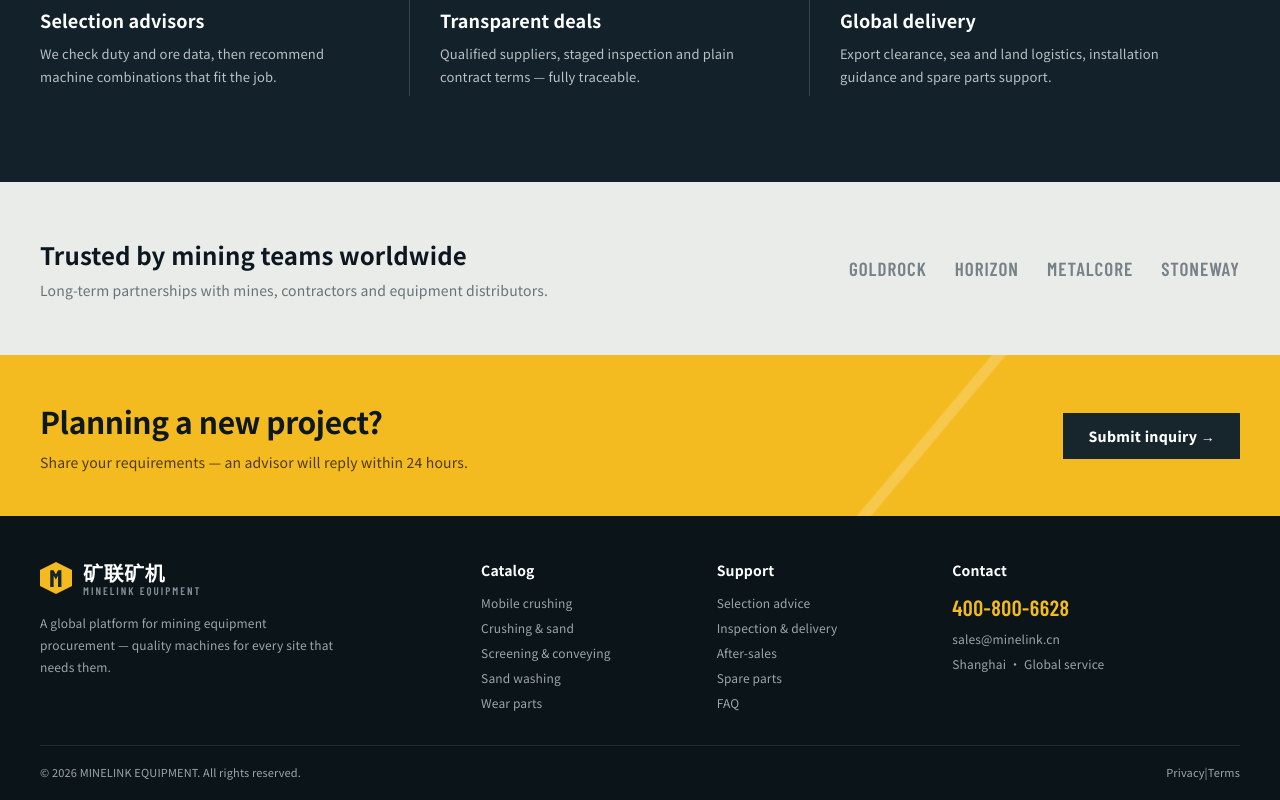
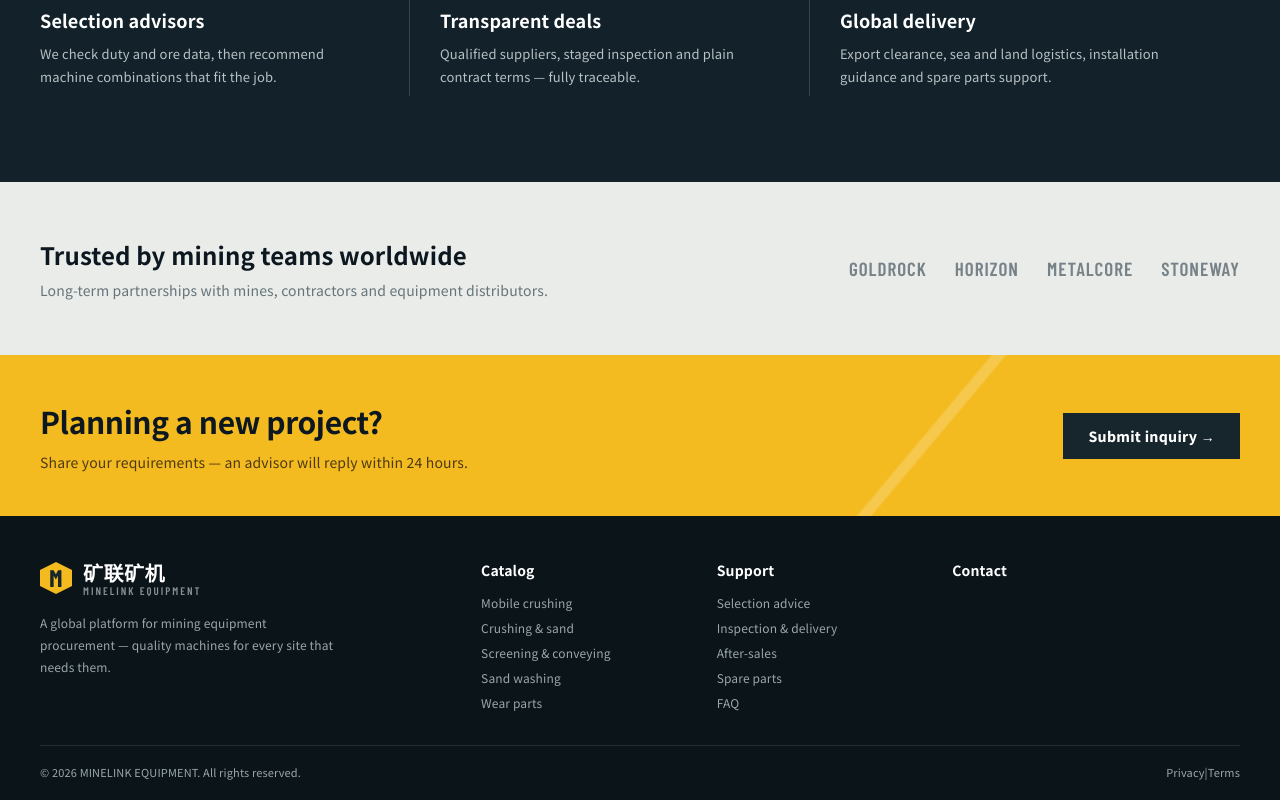
Before and after one commit to SSYin-yg/Vite-React-Hono, a React (Vite) app in the folder apps/web/: page /en in a window 1280 px wide. Shown: the part 1968-2768 px from the top of the page. Built offline with nearby package versions, Linux system fonts and the light colour scheme; no server answers.

Commit message:
fix: use centralized contact settings in footer

```diff
--- a/apps/web/src/components/SiteFooter.tsx
+++ b/apps/web/src/components/SiteFooter.tsx
@@ -5,12 +5,11 @@ export default function SiteFooter() {
   const { base, lang, t, settings } = useSite();
   const brandZh = settings.site_name_zh || '矿联矿机';
   const brandEn = settings.site_name_en || 'MINELINK EQUIPMENT';
-  const copy =
-    (lang === 'zh' ? settings.site_description_zh : settings.site_description_en) ||
-    t('footer.copy');
-  const phone = settings.contact_phone || '400-800-6628';
-  const email = settings.contact_email || 'sales@minelink.cn';
-  const location = settings.contact_address || t('footer.location');
+  const copy = (lang === 'zh' ? settings.site_description_zh : settings.site_description_en) || t('footer.copy');
+  const phone = String(settings.contact_phone ?? '').trim();
+  const email = String(settings.contact_email ?? '').trim();
+  const location = String(settings.contact_address ?? '').trim();
+  const phoneHref = phone.replace(/[^\d+]/g, '');
 
   return (
     <footer>
@@ -45,11 +44,13 @@ export default function SiteFooter() {
           </div>
           <div>
             <div className="footer-title">{t('footer.contact')}</div>
-            <div className="contact">{phone}</div>
-            <div className="footer-links" style={{ marginTop: 10 }}>
-              <span>{email}</span>
-              <span><span>{location}</span></span>
-            </div>
+            {phone && <div className="contact"><a href={`tel:${phoneHref}`}>{phone}</a></div>}
+            {(email || location) && (
+              <div className="footer-links" style={{ marginTop: 10 }}>
+                {email && <a href={`mailto:${email}`}>{email}</a>}
+                {location && <span>{location}</span>}
+              </div>
+            )}
           </div>
         </div>
         <div className="copyright">
```
